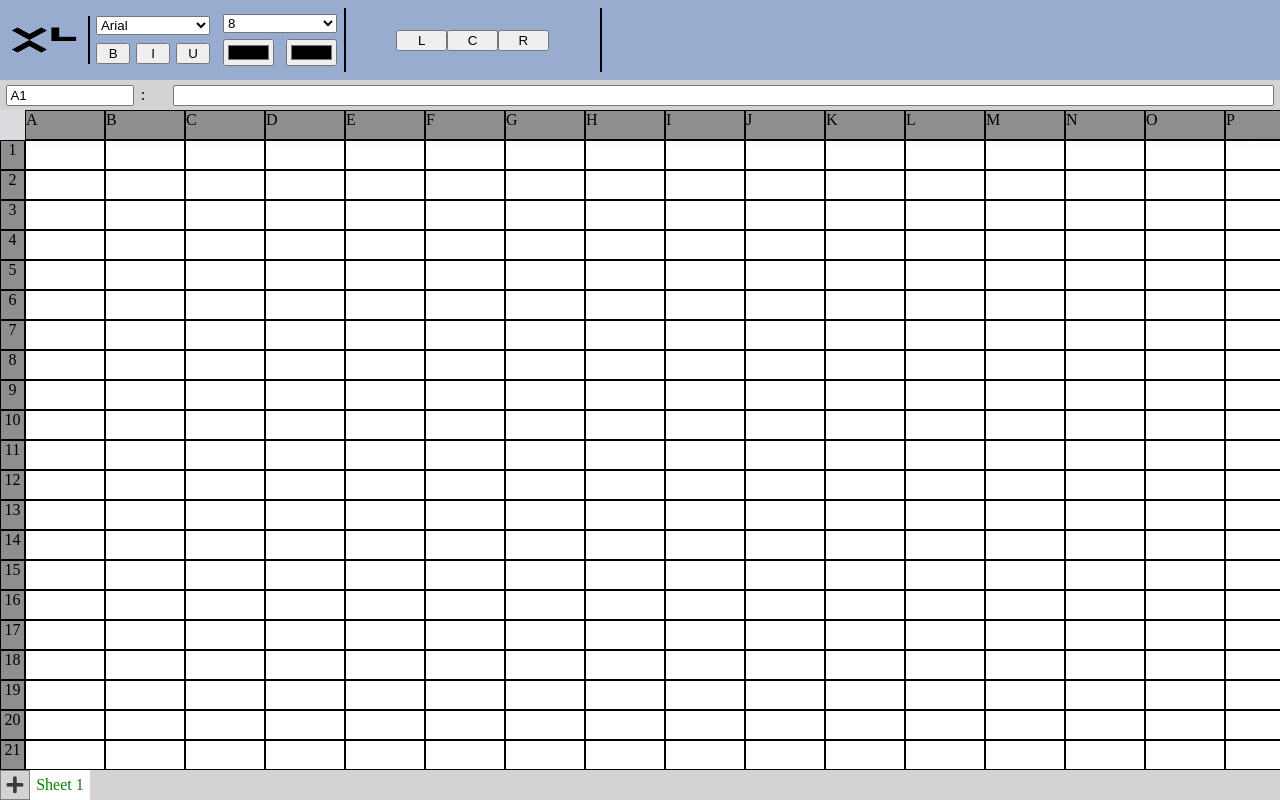
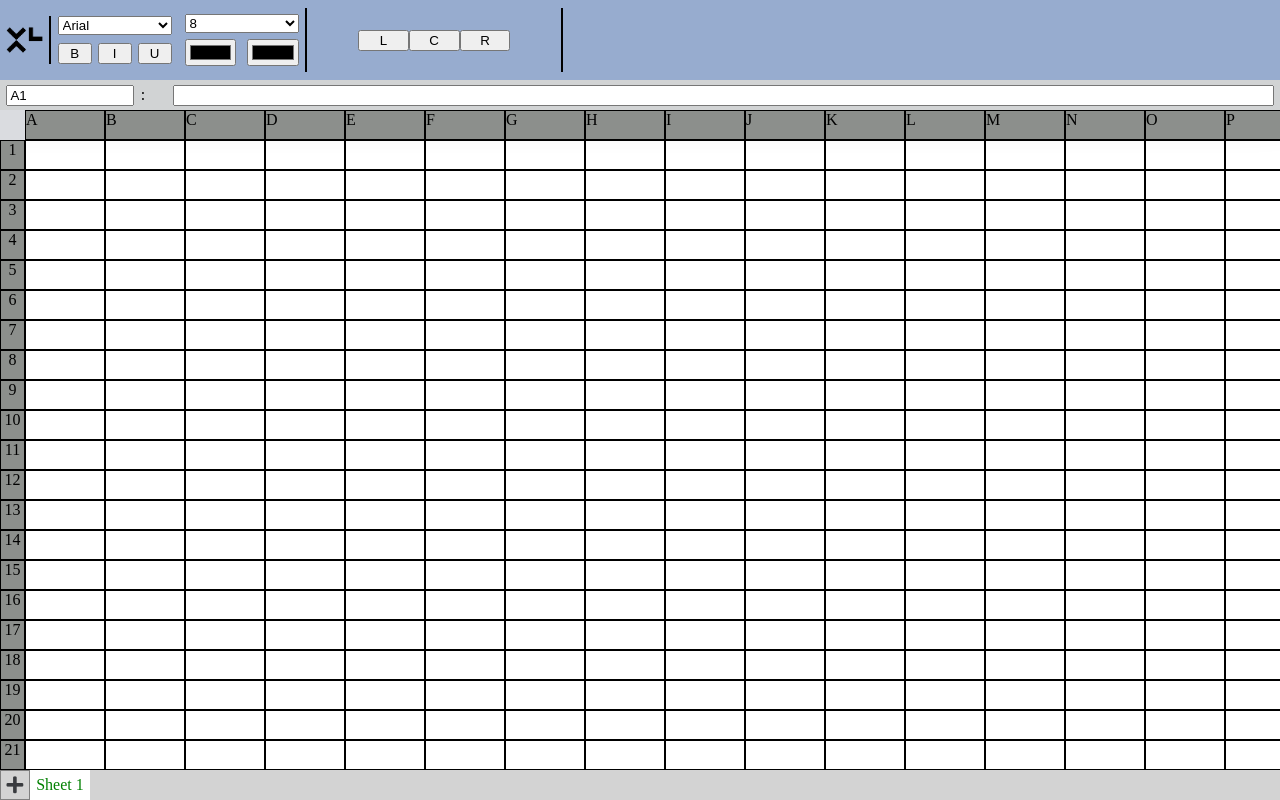
Before and after one commit to alwinjacob/excel-clone, a plain HTML site: page index.html in a window 1280 px wide. Drawn offline with Linux system fonts and the light colour scheme.

Commit message:
xl Width

```diff
--- a/style.css
+++ b/style.css
@@ -138,7 +138,7 @@ body {
 }
 
 .xlLogo {
-    width: 7%;
+    width: 4%;
     height: 60%;
 }
 
```
